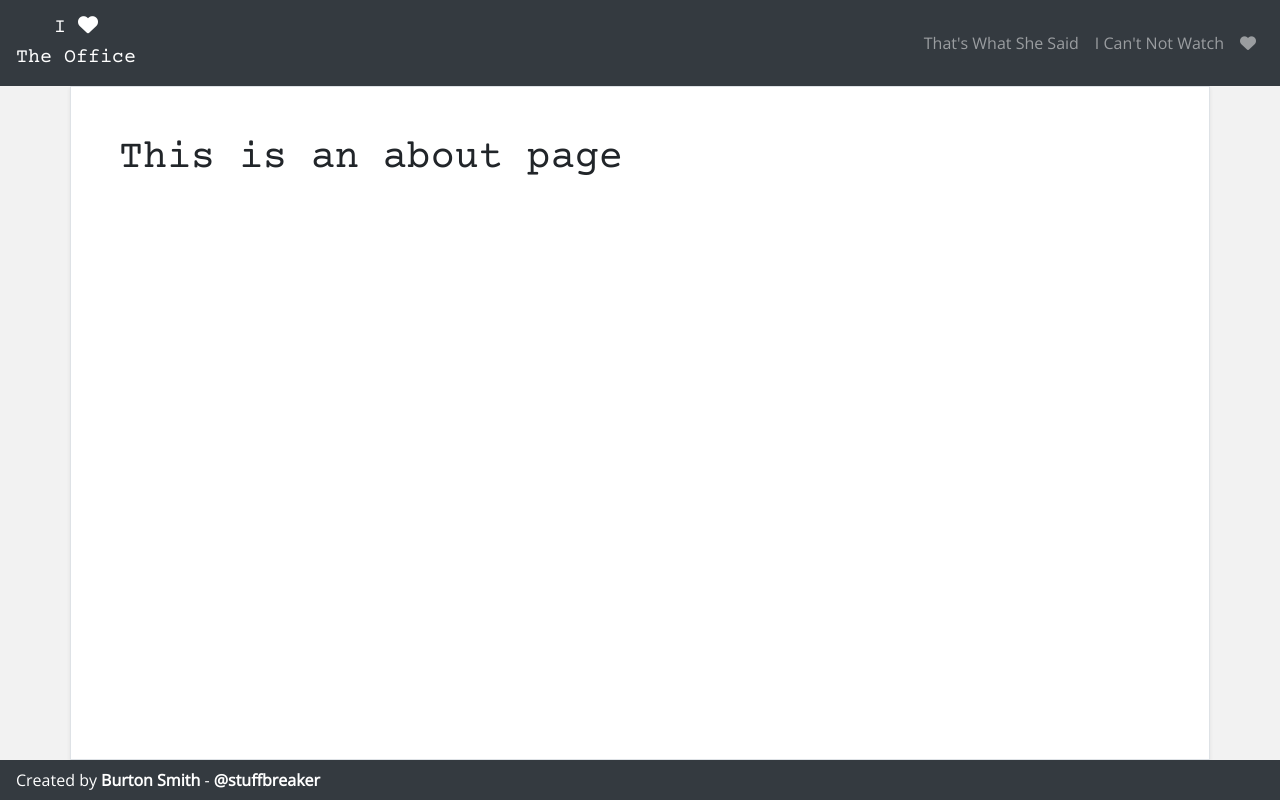
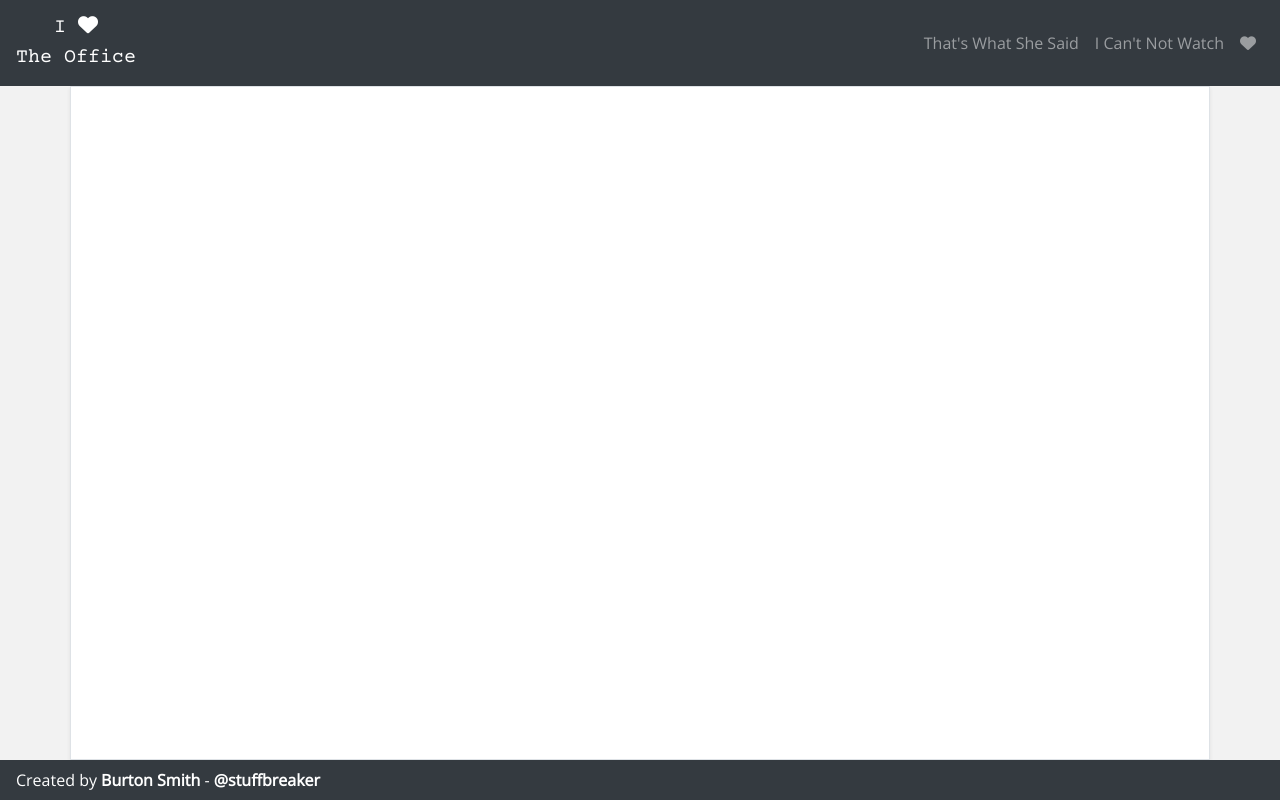
Before and after one commit to break-stuff/i-love-the-office, a Vue app: page /about in a window 1280 px wide. Built offline with nearby package versions, Linux system fonts and the light colour scheme.

Commit message:
Add routing for Quotes page and removed About view

```diff
--- a/src/layouts/PageHeader.vue
+++ b/src/layouts/PageHeader.vue
@@ -10,10 +10,10 @@
             <b-collapse id="nav-collapse" is-nav>
                 <b-navbar-nav class="ml-auto">
                     <li class="nav-item">
-                        <router-link class="nav-link" to="/">That's What She Said</router-link>
+                        <router-link class="nav-link" to="/quotes">That's What She Said</router-link>
                     </li>
                     <li class="nav-item">
-                        <router-link class="nav-link" to="/about">I Can't Not Watch</router-link>
+                        <router-link class="nav-link" to="/">I Can't Not Watch</router-link>
                     </li>
                     <li class="nav-item">
                         <router-link class="nav-link" title="Favorites" to="/favorites">
--- a/src/router/index.js
+++ b/src/router/index.js
@@ -1,8 +1,9 @@
-import Vue from 'vue'
-import VueRouter from 'vue-router'
-import Home from '../views/Home.vue'
+import Vue from 'vue';
+import VueRouter from 'vue-router';
+import Home from '../views/Home.vue';
+import Quotes from '../views/Quotes.vue';
 
-Vue.use(VueRouter)
+Vue.use(VueRouter);
 
 const routes = [
     {
@@ -11,19 +12,16 @@ const routes = [
         component: Home
     },
     {
-    path: '/about',
-    name: 'about',
-    // route level code-splitting
-    // this generates a separate chunk (about.[hash].js) for this route
-    // which is lazy-loaded when the route is visited.
-    component: () => import(/* webpackChunkName: "about" */ '../views/About.vue')
+        path: '/quotes',
+        name: 'quotes',
+        component: Quotes
     }
-]
+];
 
 const router = new VueRouter({
     mode: 'history',
     base: process.env.BASE_URL,
     routes
-})
+});
 
-export default router
+export default router;
--- a/src/views/About.vue
+++ /dev/null
@@ -1,5 +0,0 @@
-<template>
-  <div class="about">
-    <h1>This is an about page</h1>
-  </div>
-</template>
```
Lines whose indentation alone changed are shown as unchanged.
